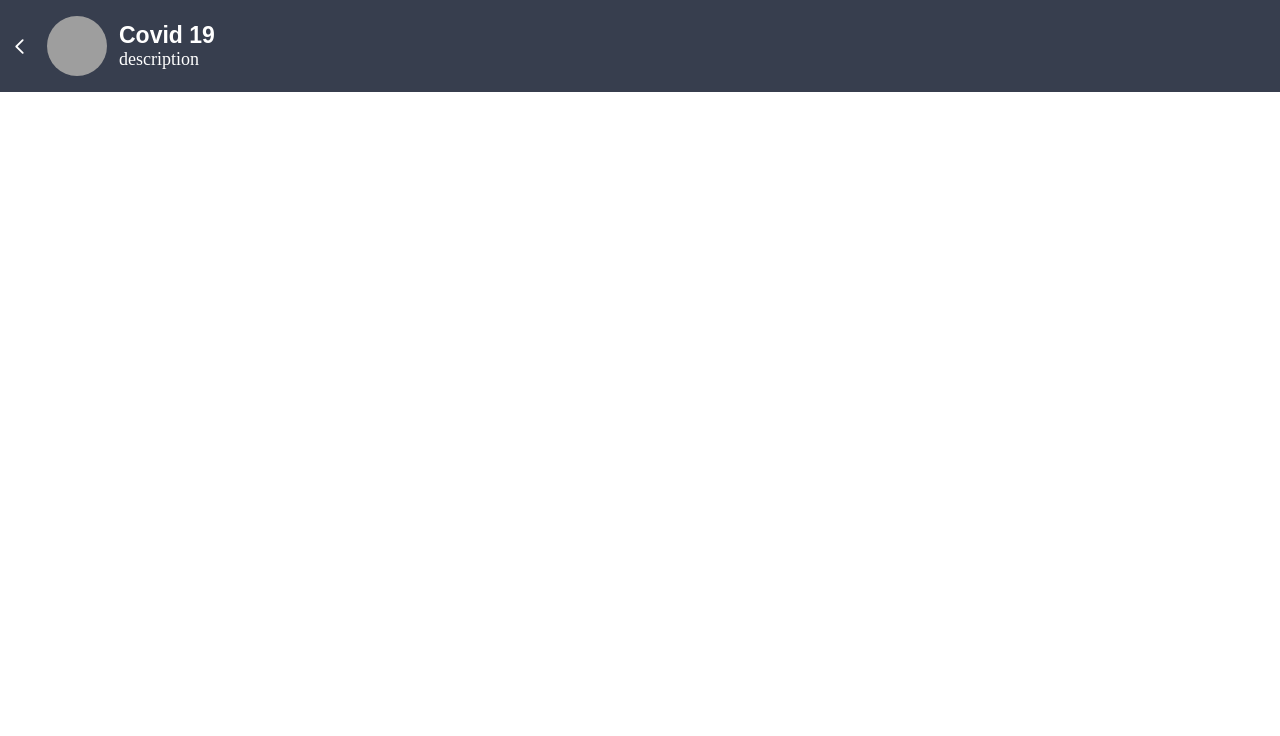
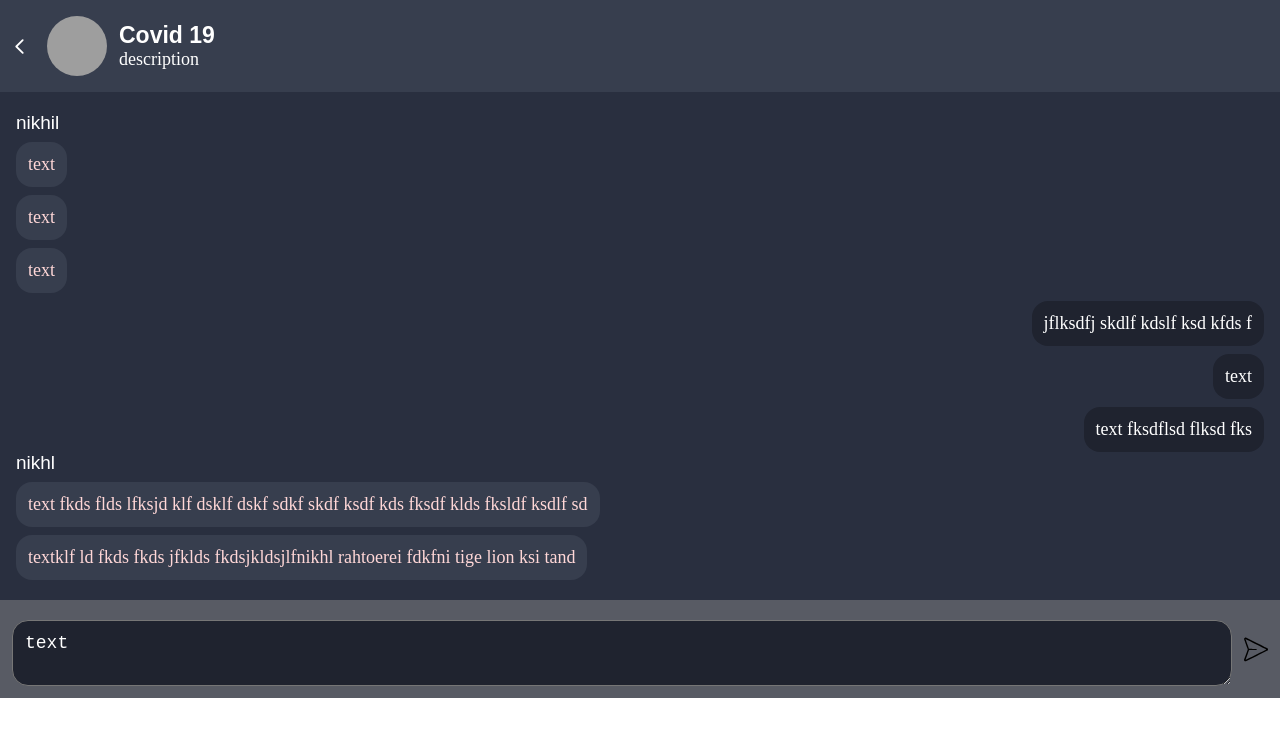
Before and after one commit to nikhil7737/AnonymousChat, a React (Create React App) app in the folder ClientApp/: page /messages in a window 1280 px wide. Shown: the top 736 px of the page. Built offline with nearby package versions, Linux system fonts and the light colour scheme; grey boxes are pictures that could not be loaded.

Commit message:
add MessageSender

```diff
--- a/ClientApp/src/components/MessageView/MessagePage.js
+++ b/ClientApp/src/components/MessageView/MessagePage.js
@@ -2,6 +2,8 @@ import React from "react";
 import MessagePageHeader from "./MessagePageHeader";
 import Messages from "./Messages";
 import MessageSender from "./MessageSender";
+
+
 
 const MessagePage = ({ messages }) => {
   return (
@@ -11,8 +13,8 @@ const MessagePage = ({ messages }) => {
         messagePageTitle="Covid 19"
         description="description"
       />
-      {/* <Messages />
-      <MessageSender /> */}
+      <Messages messages={messages}/>
+      <MessageSender />
     </div>
   );
 };
--- /dev/null
+++ b/ClientApp/src/components/MessageView/MessageSender.css
@@ -0,0 +1,15 @@
+.messageSender {
+    padding: 12px;
+    display: flex;
+    align-items: center;
+    background-color: #585b64;
+    position: sticky;
+    bottom: 0;
+}
+
+.textbox {
+    width: 100%;
+    background-color: #1f232f;
+    color: white;
+    margin-right: 12px;
+}
--- a/ClientApp/src/components/MessageView/MessageSender.js
+++ b/ClientApp/src/components/MessageView/MessageSender.js
@@ -1,7 +1,19 @@
 import React from "react";
+import { SendButton } from "../Svgs";
+import "./MessageSender.css";
 
 const MessageSender = () => {
-    return null;
-}
+  return (
+    <div className="messageSender">
+      <TextArea className="message textbox"/>
+      <SendButton />
+    </div>
+  );
+};
+
+const TextArea = ({ text, className }) => {
+  text = text || "";
+  return <textarea className={className}>text</textarea>;
+};
 
 export default MessageSender;
--- a/ClientApp/src/components/Svgs.css
+++ b/ClientApp/src/components/Svgs.css
@@ -5,3 +5,9 @@
   color: white;
   margin-right: 20px;
 }
+
+.sendButton {
+  color: blue;
+  width: 25px;
+  height: 25px;
+}
--- a/ClientApp/src/components/Svgs.js
+++ b/ClientApp/src/components/Svgs.js
@@ -16,3 +16,37 @@ export const LeftArrow = () => {
     </svg>
   );
 };
+
+export const SendButton = () => {
+  return (
+    <svg
+      version="1.0"
+      xmlns="http://www.w3.org/2000/svg"
+      width="524.000000pt"
+      height="515.000000pt"
+      viewBox="0 0 524.000000 515.000000"
+      preserveAspectRatio="xMidYMid meet"
+      className="sendButton"
+    >
+      <g
+        transform="translate(0.000000,515.000000) scale(0.100000,-0.100000)"
+        fill="#000000"
+        stroke="none"
+      >
+        <path
+          d="M217 5135 c-133 -50 -218 -183 -204 -318 3 -33 112 -344 292 -837
+            158 -432 336 -919 396 -1084 60 -164 109 -306 109 -316 0 -10 -84 -247 -186
+            -526 -102 -280 -237 -648 -299 -819 -62 -170 -157 -429 -211 -575 -93 -252
+            -98 -269 -98 -345 -1 -94 23 -155 86 -216 66 -64 119 -84 220 -84 l88 0 2353
+            1176 c1294 648 2368 1189 2385 1204 55 46 77 99 77 185 0 86 -22 139 -77 185
+            -17 15 -1091 556 -2385 1203 l-2353 1177 -77 2 c-49 2 -92 -3 -116 -12z m2368
+            -1422 c1240 -621 2255 -1130 2255 -1133 0 -7 -4511 -2262 -4516 -2257 -3 3
+            122 352 276 767 21 58 140 382 263 720 124 338 228 623 232 633 7 16 54 17
+            786 17 l779 0 38 34 c34 31 37 39 37 86 0 47 -3 55 -37 86 l-38 34 -779 0
+            c-732 0 -779 1 -786 18 -6 15 -105 286 -570 1557 -40 110 -103 281 -139 379
+            -71 192 -68 186 -61 186 3 0 1020 -507 2260 -1127z"
+        />
+      </g>
+    </svg>
+  );
+};
```
